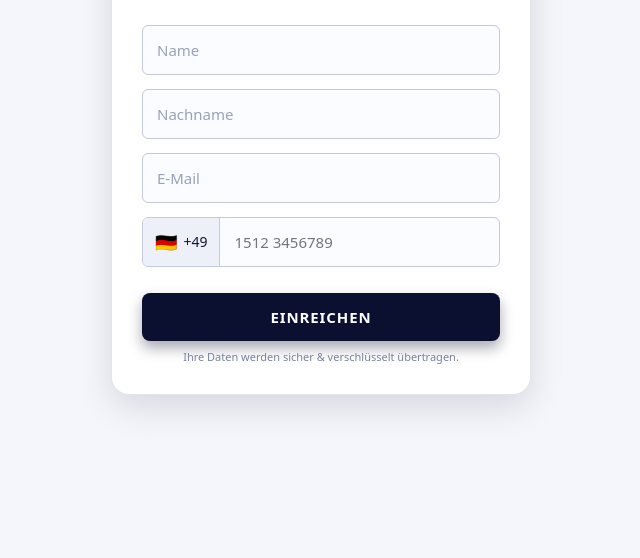
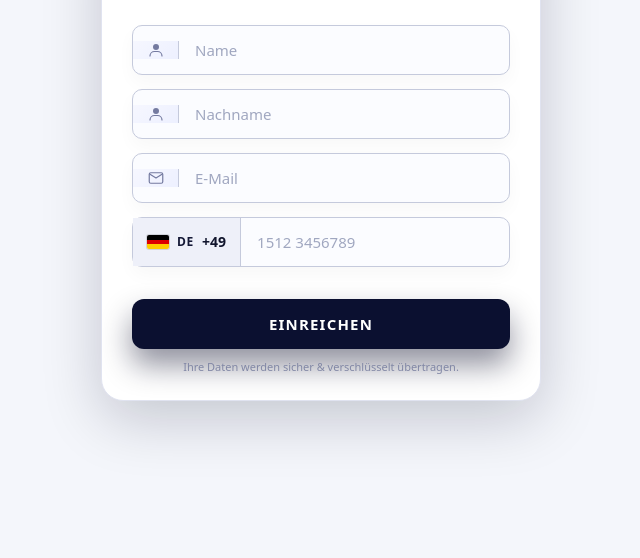
Before and after one commit to tiannalachaeporter97/openaff-form, a plain HTML site: page index.html in a window 1280 px wide. Shown: the part 242-800 px from the top of the page, without its empty margins (319-959 px from the left). Drawn offline with Linux system fonts and the light colour scheme.

Commit message:
Update index.html

```diff
--- a/index.html
+++ b/index.html
@@ -20,116 +20,196 @@
     }
     .form-shell {
       background: #ffffff;
-      border-radius: 18px;
-      box-shadow: 0 12px 35px rgba(0,0,0,0.12);
+      border-radius: 22px;
+      box-shadow: 0 18px 60px rgba(5, 8, 35, 0.20);
       overflow: hidden;
       border: 1px solid #e0e3f0;
-      max-width: 420px;
+      max-width: 440px;
       width: 100%;
     }
     .form-header {
       background: #0b1030;
       color: #ffffff;
-      padding: 22px 26px;
+      padding: 26px 26px 24px;
       text-align: center;
-      font-weight: 700;
+      font-weight: 800;
       font-size: 22px;
-      letter-spacing: 0.06em;
+      letter-spacing: 0.08em;
       text-transform: uppercase;
     }
-    .form-body { padding: 28px 30px 30px; }
-    .field-group { margin-bottom: 14px; }
-    .field-input,
-    .phone-input {
-      width: 100%;
-      padding: 14px 14px;
-      border-radius: 6px;
+    .form-body {
+      padding: 28px 30px 26px;
+    }
+    .field-group {
+      margin-bottom: 14px;
+    }
+
+    /* Input with icon wrapper */
+    .field-wrapper {
+      display: flex;
+      align-items: center;
+      border-radius: 10px;
       border: 1px solid #c5cadc;
-      font-size: 15px;
-      outline: none;
+      background: #fbfcff;
+      box-shadow: 0 8px 18px rgba(0, 0, 0, 0.03);
       transition: border-color .18s, box-shadow .18s, background-color .18s;
-      background: #fbfcff;
     }
-    .field-input::placeholder { color: #9aa1ba; }
-    .field-input:focus,
-    .phone-input:focus {
-      border-color: #192555;
-      box-shadow: 0 0 0 1px rgba(25,37,85,0.18);
+    .field-wrapper:focus-within {
+      border-color: #18234f;
+      box-shadow: 0 0 0 1px rgba(24,35,79,0.20), 0 10px 22px rgba(10, 18, 60, 0.24);
       background: #ffffff;
     }
+    .field-icon {
+      width: 46px;
+      display: flex;
+      align-items: center;
+      justify-content: center;
+      border-right: 1px solid #c5cadc;
+      font-size: 18px;
+      color: #8288a8;
+      background: linear-gradient(135deg, #f6f7ff, #edf0ff);
+    }
+    .field-input {
+      flex: 1;
+      border: none;
+      outline: none;
+      padding: 14px 16px;
+      font-size: 15px;
+      border-radius: 10px;
+      background: transparent;
+    }
+    .field-input::placeholder {
+      color: #a0a7c0;
+    }
+
+    /* Phone field */
     .phone-wrapper {
       display: flex;
       align-items: stretch;
-      border-radius: 6px;
-      overflow: hidden;
+      border-radius: 10px;
       border: 1px solid #c5cadc;
       background: #fbfcff;
+      box-shadow: 0 8px 18px rgba(0, 0, 0, 0.03);
       transition: border-color .18s, box-shadow .18s, background-color .18s;
     }
     .phone-wrapper:focus-within {
-      border-color: #192555;
-      box-shadow: 0 0 0 1px rgba(25,37,85,0.18);
+      border-color: #18234f;
+      box-shadow: 0 0 0 1px rgba(24,35,79,0.20), 0 10px 22px rgba(10, 18, 60, 0.24);
       background: #ffffff;
     }
     .phone-prefix {
       display: flex;
       align-items: center;
-      gap: 6px;
-      padding: 0 12px;
+      gap: 8px;
+      padding: 0 14px;
       background: #eef0f9;
       border-right: 1px solid #c5cadc;
       font-size: 14px;
       white-space: nowrap;
     }
-    .flag { font-size: 18px; }
-    .phone-code { font-weight: 500; color: #11152d; }
+    .phone-prefix .flag-box {
+      width: 22px;
+      height: 14px;
+      border-radius: 2px;
+      overflow: hidden;
+      box-shadow: 0 0 0 1px rgba(0,0,0,0.12);
+    }
+    .phone-prefix .flag-box span {
+      display: block;
+      width: 100%;
+      height: 100%;
+      background: linear-gradient(to bottom,
+        #000000 0 33.33%,
+        #dd0000 33.33% 66.66%,
+        #ffce00 66.66% 100%);
+    }
+    .phone-prefix-label {
+      font-weight: 600;
+      color: #151937;
+      text-transform: uppercase;
+      font-size: 12px;
+      letter-spacing: 0.06em;
+    }
+    .phone-code {
+      font-weight: 600;
+      color: #11152d;
+    }
     .phone-input {
+      flex: 1;
       border: none;
-      border-radius: 0;
+      outline: none;
+      padding: 14px 16px;
+      font-size: 15px;
+      border-radius: 10px;
       background: transparent;
-      flex: 1;
     }
+    .phone-input::placeholder {
+      color: #a0a7c0;
+    }
+
     .submit-btn {
       width: 100%;
-      margin-top: 12px;
-      padding: 14px 16px;
+      margin-top: 18px;
+      padding: 15px 18px;
       background: #0b1030;
       color: #ffffff;
-      font-weight: 700;
+      font-weight: 800;
       font-size: 15px;
-      letter-spacing: 0.06em;
+      letter-spacing: 0.08em;
       text-transform: uppercase;
-      border-radius: 8px;
+      border-radius: 12px;
       border: none;
       cursor: pointer;
-      box-shadow: 0 7px 14px rgba(8,12,40,0.35);
-      transition: transform .1s, box-shadow .1s, opacity .15s;
+      box-shadow: 0 16px 30px rgba(8,12,40,0.45);
+      transition: transform .1s, box-shadow .1s, opacity .15s, background .15s;
     }
     .submit-btn:hover {
       transform: translateY(-1px);
-      box-shadow: 0 10px 20px rgba(8,12,40,0.4);
+      box-shadow: 0 18px 36px rgba(8,12,40,0.55);
+      background: #111741;
     }
     .submit-btn:active {
       transform: translateY(0);
-      box-shadow: 0 5px 12px rgba(8,12,40,0.25);
+      box-shadow: 0 10px 24px rgba(8,12,40,0.35);
     }
-    .submit-btn[disabled] { opacity: .65; cursor: not-allowed; box-shadow: none; }
+    .submit-btn[disabled] {
+      opacity: .65;
+      cursor: not-allowed;
+      box-shadow: none;
+    }
+
     .error-box {
-      margin-bottom: 10px;
+      margin-bottom: 12px;
       padding: 10px 12px;
-      border-radius: 6px;
+      border-radius: 10px;
       background: #fff3f3;
       border: 1px solid #f1c0c0;
       color: #742020;
       font-size: 13px;
       display: none;
     }
-    .error-box ul { margin: 4px 0 0; padding-left: 18px; }
-    .note { margin-top: 8px; font-size: 11px; color: #7a81a0; text-align: center; }
+    .error-box ul {
+      margin: 4px 0 0;
+      padding-left: 18px;
+    }
+    .note {
+      margin-top: 10px;
+      font-size: 11px;
+      color: #8187a5;
+      text-align: center;
+    }
+
     @media (max-width: 480px) {
-      .form-shell { margin: 16px; }
-      .form-header { font-size: 18px; padding-inline: 18px; }
-      .form-body { padding-inline: 18px; }
+      .form-shell {
+        margin: 18px;
+      }
+      .form-header {
+        font-size: 19px;
+        padding-inline: 18px;
+      }
+      .form-body {
+        padding-inline: 18px;
+      }
     }
   </style>
 </head>
@@ -139,35 +219,70 @@
     <div class="form-body">
       <div id="error-box" class="error-box"></div>
 
-      <!-- IMPORTANT: posts to /register (Cloudflare Function) -->
-      <form id="lead-form" method="POST" action="/register" autocomplete="on">
+      <!-- IMPORTANT: still posts to /register -->
+      <form id="lead-form" method="POST" action="/register" autocomplete="on" novalidate>
         <div class="field-group">
-          <input type="text" name="first_name" class="field-input" placeholder="Name" required />
+          <div class="field-wrapper">
+            <div class="field-icon">
+              <!-- person icon -->
+              <svg width="18" height="18" viewBox="0 0 24 24" aria-hidden="true">
+                <circle cx="12" cy="8" r="4" fill="#747aa0"></circle>
+                <path d="M4 20c0-3.3137 2.6863-6 6-6h4c3.3137 0 6 2.6863 6 6" fill="none" stroke="#747aa0" stroke-width="1.6" stroke-linecap="round"/>
+              </svg>
+            </div>
+            <input type="text" name="first_name" class="field-input" placeholder="Name" required />
+          </div>
         </div>
 
         <div class="field-group">
-          <input type="text" name="last_name" class="field-input" placeholder="Nachname" required />
+          <div class="field-wrapper">
+            <div class="field-icon">
+              <!-- second person icon -->
+              <svg width="18" height="18" viewBox="0 0 24 24" aria-hidden="true">
+                <circle cx="12" cy="8" r="4" fill="#747aa0"></circle>
+                <path d="M4 20c0-3.3137 2.6863-6 6-6h4c3.3137 0 6 2.6863 6 6" fill="none" stroke="#747aa0" stroke-width="1.6" stroke-linecap="round"/>
+              </svg>
+            </div>
+            <input type="text" name="last_name" class="field-input" placeholder="Nachname" required />
+          </div>
         </div>
 
         <div class="field-group">
-          <input type="email" name="email" class="field-input" placeholder="E-Mail" required />
+          <div class="field-wrapper">
+            <div class="field-icon">
+              <!-- email icon -->
+              <svg width="18" height="18" viewBox="0 0 24 24" aria-hidden="true">
+                <rect x="3" y="5" width="18" height="14" rx="2" ry="2" fill="none" stroke="#747aa0" stroke-width="1.6"/>
+                <polyline points="4,7 12,12 20,7" fill="none" stroke="#747aa0" stroke-width="1.6" stroke-linecap="round" stroke-linejoin="round"/>
+              </svg>
+            </div>
+            <input type="email" name="email" class="field-input" placeholder="E-Mail" required />
+          </div>
         </div>
 
         <div class="field-group">
           <div class="phone-wrapper">
             <div class="phone-prefix">
-              <span class="flag">🇩🇪</span>
+              <div class="flag-box"><span></span></div>
+              <span class="phone-prefix-label">DE</span>
               <span class="phone-code">+49</span>
             </div>
-            <input type="tel" name="phone" class="phone-input" placeholder="1512 3456789" required />
+            <input
+              type="tel"
+              name="phone"
+              class="phone-input"
+              placeholder="1512 3456789"
+              inputmode="numeric"
+              autocomplete="tel"
+              required
+            />
           </div>
         </div>
 
-        <!-- Hidden fields -->
+        <!-- Hidden constants -->
         <input type="hidden" name="country" value="DE" />
         <input type="hidden" name="phonecc" value="+49" />
-
-        <!-- Optional: clickid from Keitaro / traffic source -->
+        <!-- Keitaro clickid -->
         <input type="hidden" name="aff_sub" id="aff_sub" />
 
         <button type="submit" class="submit-btn" id="submit-btn">EINREICHEN</button>
@@ -178,26 +293,70 @@
   </div>
 
   <script>
-    // Put Keitaro/traffic click id into aff_sub if present
-    const params = new URLSearchParams(window.location.search);
-    const clickId = params.get("click_id") || params.get("clickid") || params.get("subid") || "";
-    if (clickId) {
-      document.getElementById("aff_sub").value = clickId;
-    }
+    const errorBox  = document.getElementById("error-box");
+    const form      = document.getElementById("lead-form");
+    const submitBtn = document.getElementById("submit-btn");
+    const phoneInput = document.querySelector('input[name="phone"]');
 
-    // Front-end display for errors (coming from /register when we debug)
-    const errorBox = document.getElementById("error-box");
-    function showErrors(msgs) {
-      if (!msgs || !msgs.length) {
+    function showErrors(messages) {
+      if (!messages || !messages.length) {
         errorBox.style.display = "none";
         errorBox.innerHTML = "";
         return;
       }
-      const lis = msgs.map((m) => `<li>${m}</li>`).join("");
-      errorBox.innerHTML = `<strong>Bitte überprüfen Sie Ihre Eingaben:</strong><ul>${lis}</ul>`;
+      const html = messages.map(m => `<li>${m}</li>`).join("");
+      errorBox.innerHTML = `<strong>Bitte überprüfen Sie Ihre Eingaben:</strong><ul>${html}</ul>`;
       errorBox.style.display = "block";
     }
-    // We'll use showErrors later when we need client-side debugging
+
+    // Grab Keitaro clickid/subid from URL
+    (function setClickId() {
+      const params = new URLSearchParams(window.location.search);
+      const clickId = params.get("click_id") || params.get("clickid") || params.get("subid") || "";
+      if (clickId) {
+        document.getElementById("aff_sub").value = clickId;
+      }
+    })();
+
+    function validatePhone() {
+      const raw = (phoneInput.value || "").replace(/\D/g, "");
+      if (!raw) {
+        return "Bitte geben Sie Ihre Telefonnummer ein.";
+      }
+      if (raw.length < 9 || raw.length > 11) {
+        return "Bitte geben Sie eine gültige deutsche Telefonnummer mit 9–11 Ziffern ein.";
+      }
+      return "";
+    }
+
+    form.addEventListener("submit", function (e) {
+      const errors = [];
+
+      // Let browser check basic 'required' and email format
+      if (!form.checkValidity()) {
+        // this will trigger native error bubbles
+        e.preventDefault();
+        form.reportValidity();
+        return;
+      }
+
+      const phoneError = validatePhone();
+      if (phoneError) {
+        errors.push(phoneError);
+      }
+
+      if (errors.length) {
+        e.preventDefault();
+        showErrors(errors);
+        phoneInput.focus();
+        return;
+      }
+
+      // no extra errors -> allow submit
+      showErrors([]);
+      submitBtn.disabled = true;
+      submitBtn.textContent = "Wird gesendet...";
+    });
   </script>
 </body>
 </html>
```
